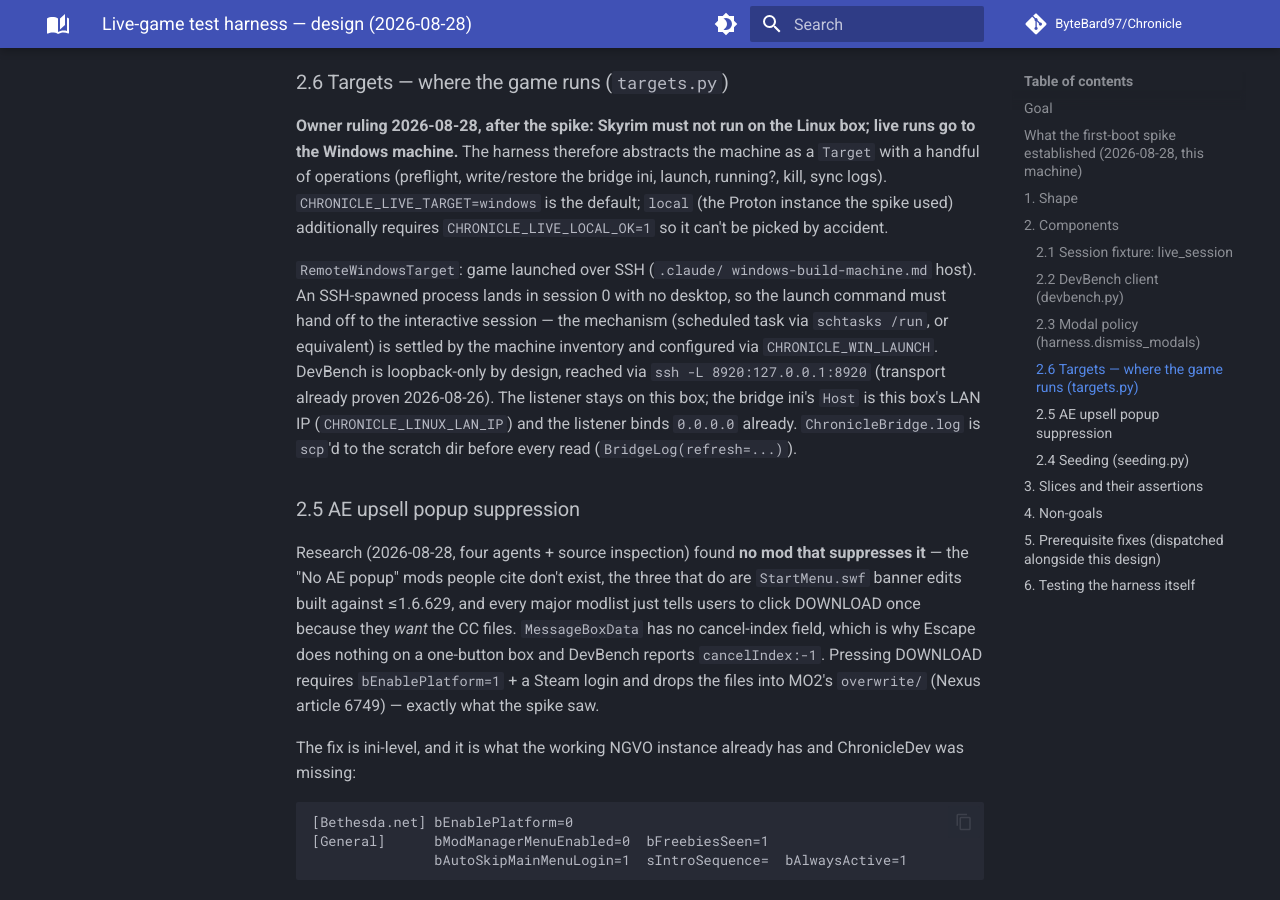
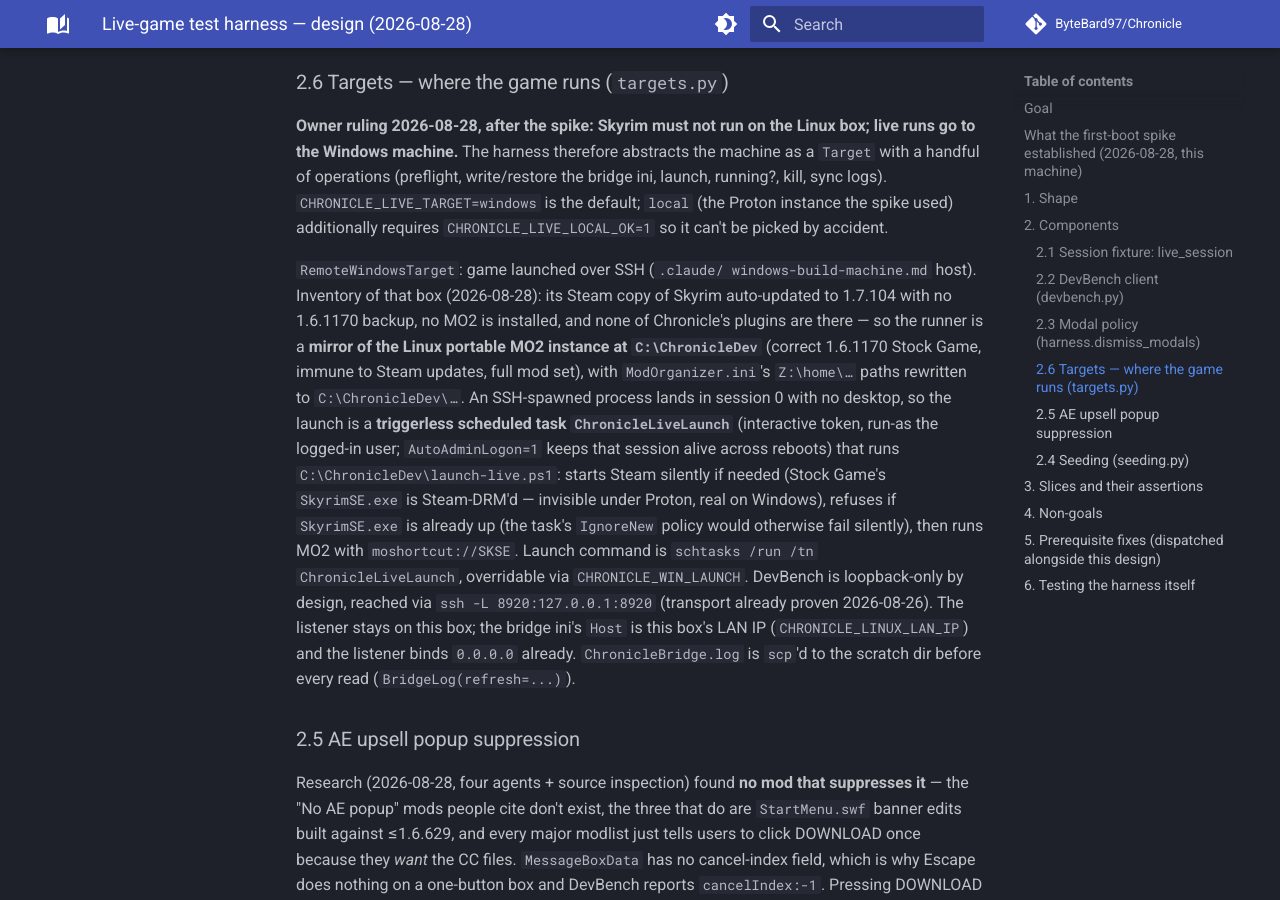
Before and after one commit to ByteBard97/Chronicle, an MkDocs documentation site: the page built from docs/design/live-test-harness.md, in a window 1280 px wide and 900 px high, scrolled down 4298 px. Built offline with MkDocs 1.6.1 and Material for MkDocs 9.7.7, drawn with Linux system fonts in a browser that asks for light colours; comment, search, counter and statistics services are not loaded.

Commit message:
livetest: Windows target defaults from the machine inventory
C:\ChronicleDev mirrored MO2 instance, ChronicleLiveLaunch scheduled task,
LAN IP auto-detected from the route to the host, preflight checks every
remote prerequisite (exe, MO2, devbench, ini, task) before launching.

```diff
--- a/docs/design/live-test-harness.md
+++ b/docs/design/live-test-harness.md
@@ -196,11 +196,22 @@
 `CHRONICLE_LIVE_LOCAL_OK=1` so it can't be picked by accident.
 
 `RemoteWindowsTarget`: game launched over SSH (`.claude/
-windows-build-machine.md` host). An SSH-spawned process lands in session
-0 with no desktop, so the launch command must hand off to the
-interactive session — the mechanism (scheduled task via `schtasks /run`,
-or equivalent) is settled by the machine inventory and configured via
-`CHRONICLE_WIN_LAUNCH`. DevBench is loopback-only by design, reached via
+windows-build-machine.md` host). Inventory of that box (2026-08-28):
+its Steam copy of Skyrim auto-updated to 1.7.104 with no 1.6.1170
+backup, no MO2 is installed, and none of Chronicle's plugins are there —
+so the runner is a **mirror of the Linux portable MO2 instance at
+`C:\ChronicleDev`** (correct 1.6.1170 Stock Game, immune to Steam
+updates, full mod set), with `ModOrganizer.ini`'s `Z:\home\…` paths
+rewritten to `C:\ChronicleDev\…`. An SSH-spawned process lands in
+session 0 with no desktop, so the launch is a **triggerless scheduled
+task `ChronicleLiveLaunch`** (interactive token, run-as the logged-in
+user; `AutoAdminLogon=1` keeps that session alive across reboots) that
+runs `C:\ChronicleDev\launch-live.ps1`: starts Steam silently if needed
+(Stock Game's `SkyrimSE.exe` is Steam-DRM'd — invisible under Proton,
+real on Windows), refuses if `SkyrimSE.exe` is already up (the task's
+`IgnoreNew` policy would otherwise fail silently), then runs MO2 with
+`moshortcut://SKSE`. Launch command is `schtasks /run /tn
+ChronicleLiveLaunch`, overridable via `CHRONICLE_WIN_LAUNCH`. DevBench is loopback-only by design, reached via
 `ssh -L 8920:127.0.0.1:8920` (transport already proven 2026-08-26). The
 listener stays on this box; the bridge ini's `Host` is this box's LAN IP
 (`CHRONICLE_LINUX_LAN_IP`) and the listener binds `0.0.0.0` already.
```
Also changed, not shown: 1 other file.
